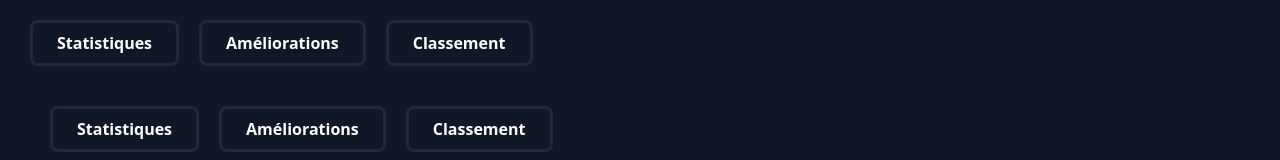
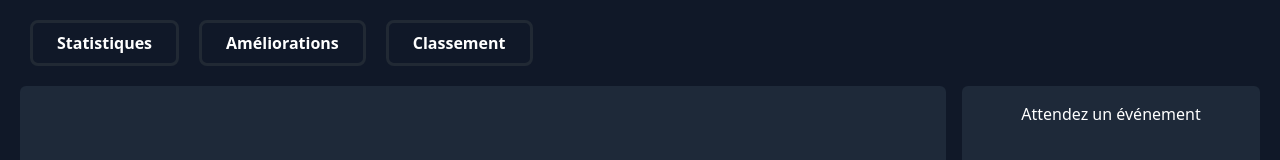
Before and after one commit to Queezac/Click-Cuite, a React (Vite) app: page / in a window 1280 px wide. Shown: the top 160 px of the page. Built offline with nearby package versions, Linux system fonts and the light colour scheme.

Commit message:
add jsp quoi

```diff
--- a/src/App.jsx
+++ b/src/App.jsx
@@ -46,19 +46,6 @@ function App() {
 
   // la nav barre me fait scroll /!\ revoir l'agencement des div
   return (
-    <div className="h-screen bg-gray-900 text-white p-5">
-      {/* Navbar */}
-      <nav className="flex justify-start space-x-4 mb-5">
-        <button className="navButton">
-          <strong>Statistiques</strong>
-        </button>
-        <button className="navButton">
-          <strong>Améliorations</strong>
-        </button>
-        <button className="navButton">
-          <strong>Classement</strong>
-        </button>
-      </nav>
     <div className="h-screen w-full bg-gray-900 text-white p-5">
       {/* Navbar */}
       <nav className="flex justify-start space-x-4 mb-5">
@@ -78,12 +65,10 @@ function App() {
         {/* 🟠 Zone principale (grosse zone à gauche) */}
         <div className="col-span-3 row-span-3 bg-gray-800 rounded-md p-5 flex flex-col items-center justify-center">
           <p className="text-3xl font-bold">
-              {conversionUtils.mLToString(alcoholCount)}{" "}
-              <strong>consommé</strong>
+            {conversionUtils.mLToString(alcoholCount)} <strong>consommé</strong>
           </p>
           <p className="text-lg font-semibold">
-              Alcool par seconde :{" "}
-              {conversionUtils.mLToString(alcoholPerSecond)}
+            Alcool par seconde : {conversionUtils.mLToString(alcoholPerSecond)}
           </p>
 
           <button
@@ -91,11 +76,7 @@ function App() {
             onClick={() => addAlcoholOnClick(alcoholPerClick)}
             className="mt-3 transition-transform transform active:scale-98"
           >
-              <img
-                src="/alcool/huitsix.svg"
-                alt="8.6 click"
-                className="w-180"
-              />
+            <img src="/alcool/huitsix.svg" alt="8.6 click" className="w-180" />
           </button>
         </div>
 
@@ -115,9 +96,7 @@ function App() {
 
         {/* Améliorations (carré milieu droite) */}
         <div className="col-span-1 bg-gray-800 rounded-md p-4">
-            <h2 className="text-xl font-bold text-center mb-3">
-              Améliorations
-            </h2>
+          <h2 className="text-xl font-bold text-center mb-3">Améliorations</h2>
           <div className="flex justify-center space-x-3">
             <button className="actionButton">
               <img src="/icons/icon1.png" alt="Action 1" className="w-30" />
@@ -154,15 +133,9 @@ function App() {
                   }`}
                 >
                   {/* /!\ mettre image diff pour chaque ligne /!\ */}
-                    <img
-                      src="\shop\verrexxl.svg"
-                      alt=""
-                      className="w-10 h-10"
-                    />
+                  <img src="\shop\verrexxl.svg" alt="" className="w-10 h-10" />
                   <p>{upgrade.name}</p>
-                    <strong className="text-[#5F6EFF]">
-                      {currentQuantity}
-                    </strong>
+                  <strong className="text-[#5F6EFF]">{currentQuantity}</strong>
                   <p>{conversionUtils.mLToString(cost)}</p>
                 </button>
               );
@@ -171,7 +144,6 @@ function App() {
         </div>
       </div>
     </div>
-    </div>
   );
 }
 
```
Lines whose indentation alone changed are shown as unchanged.
